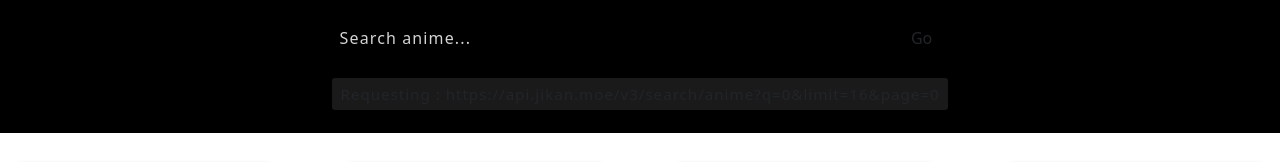
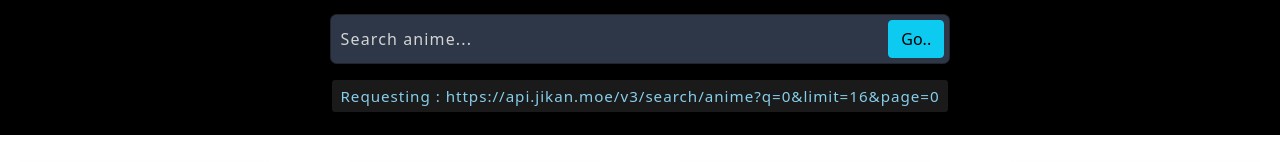
Before and after one commit to thechildwholovesyou/spinny-assignment, a React (Create React App) app in the folder spinny-assignment/: page / in a window 1280 px wide. Shown: the top 162 px of the page. Built offline with nearby package versions, Linux system fonts and the light colour scheme; grey boxes are pictures that could not be loaded.

Commit message:
searchBar ui updated

```diff
--- a/spinny-assignment/public/index.html
+++ b/spinny-assignment/public/index.html
@@ -30,6 +30,13 @@
       integrity="sha384-1BmE4kWBq78iYhFldvKuhfTAU6auU8tT94WrHftjDbrCEXSU1oBoqyl2QvZ6jIW3"
       crossorigin="anonymous"
     />
+    <!-- CSS only -->
+    <link
+      href="https://cdn.jsdelivr.net/npm/bootstrap@5.1.3/dist/css/bootstrap.min.css"
+      rel="stylesheet"
+      integrity="sha384-1BmE4kWBq78iYhFldvKuhfTAU6auU8tT94WrHftjDbrCEXSU1oBoqyl2QvZ6jIW3"
+      crossorigin="anonymous"
+    />
     <title>React App</title>
   </head>
   <body>
@@ -46,6 +53,8 @@
       To create a production bundle, use `npm run build` or `yarn build`.
     -->
   </body>
+
+  <!-- JavaScript Bundle with Popper -->
   <script
     src="https://cdn.jsdelivr.net/npm/bootstrap@5.1.3/dist/js/bootstrap.bundle.min.js"
     integrity="sha384-ka7Sk0Gln4gmtz2MlQnikT1wXgYsOg+OMhuP+IlRH9sENBO0LRn5q+8nbTov4+1p"
--- a/spinny-assignment/src/components/Header.css
+++ b/spinny-assignment/src/components/Header.css
@@ -16,10 +16,10 @@
 .searchBar {
   width: 100%;
   max-width: 620px;
-  background: var(--card-bg);
+  background: #2d3748;
   padding: 0.3rem;
-  border-radius: 0.2rem;
-  border: 0.1rem solid var(--border-color);
+  border-radius: 0.4rem;
+  border: 0.1rem solid yellowgreen;
 
   display: flex;
   justify-content: space-between;
@@ -50,10 +50,13 @@
 .input::placeholder {
   color: rgb(212, 212, 212);
 }
+.subBtn {
+  background-color: red;
+}
 
 .request-url {
   font-size: 0.95rem;
-  color: var(--text-color);
+  color: skyblue;
   letter-spacing: 0.06rem;
   margin: 1rem 0 0.5rem;
   background: rgba(255, 255, 255, 0.1);
--- a/spinny-assignment/src/components/SearchBar.jsx
+++ b/spinny-assignment/src/components/SearchBar.jsx
@@ -9,8 +9,8 @@ const SearchBar = () => {
         autoFocus={true}
         className="input"
       />
-      <button type="submit" className="btn">
-        Go
+      <button type="button" class="btn btn-info">
+        Go..
       </button>
     </form>
   );
```
